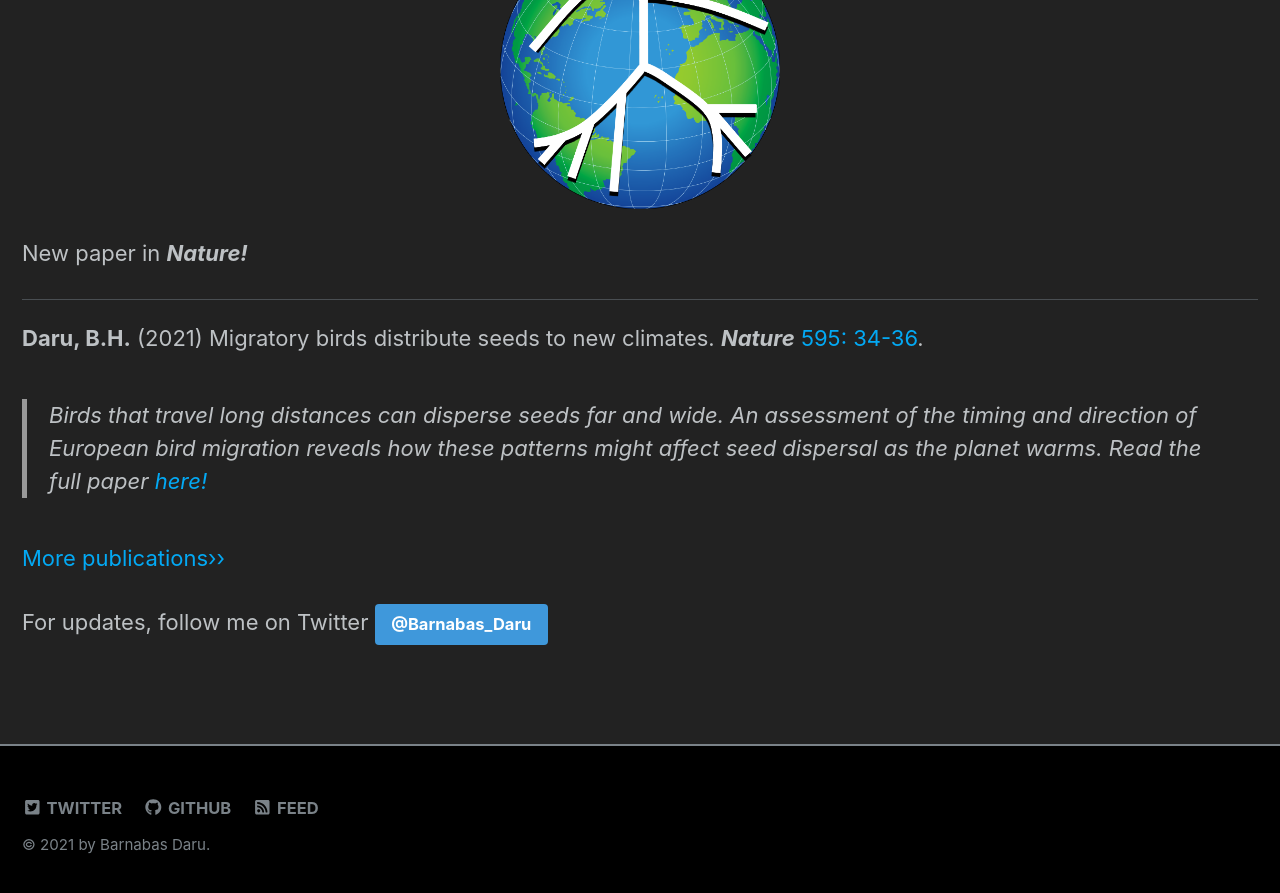
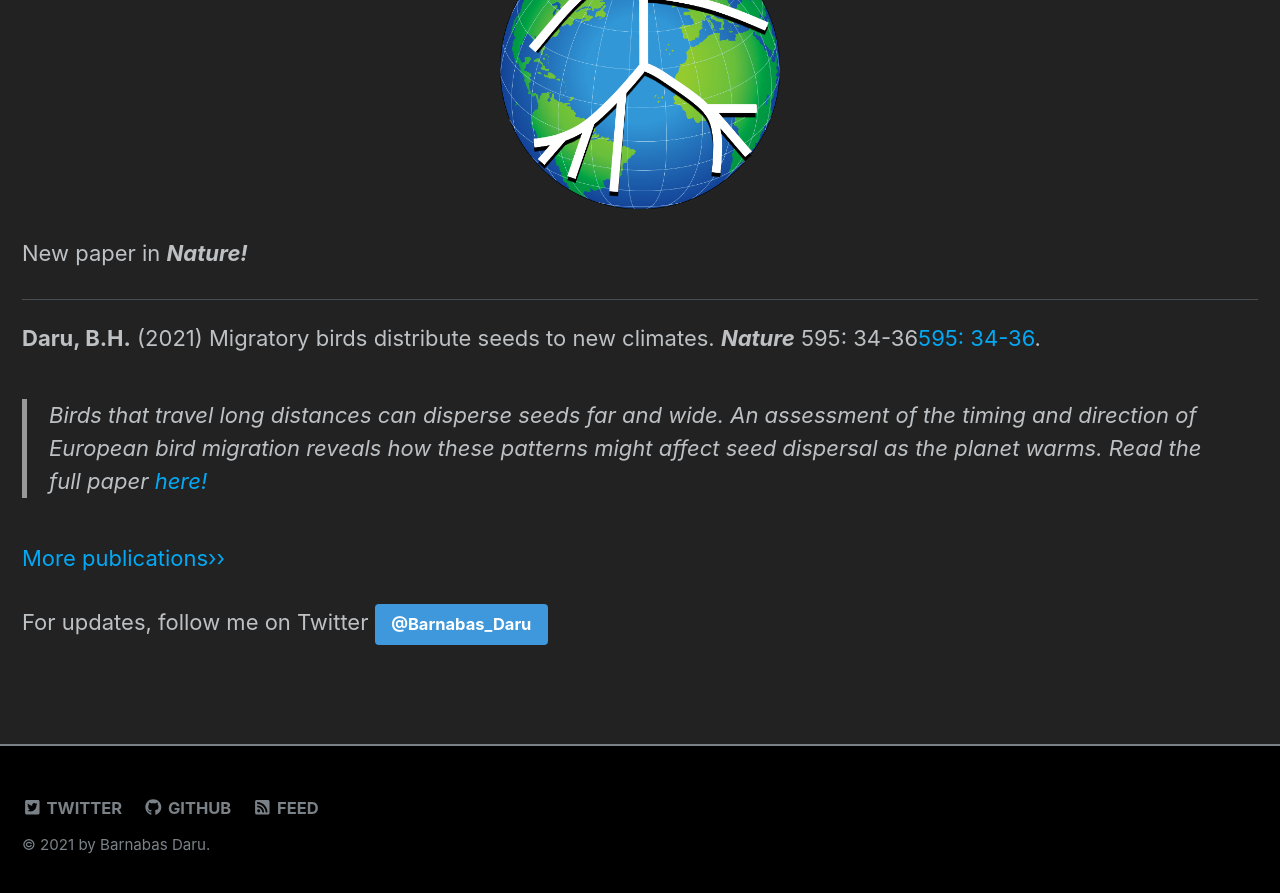
Before and after one commit to darunabas/darulab.github.io, a Jekyll site: the page built from index.html, in a window 1280 px wide and 900 px high, scrolled down 700 px. Shown: the top 893 px of the window. Built offline with Jekyll 4.4.1, drawn with Linux system fonts in a browser that asks for light colours; nearby versions of some CDN libraries; the list of posts is cut into pages by our own code.

Commit message:
Update index.html

```diff
--- a/index.html
+++ b/index.html
@@ -18,7 +18,7 @@ Interested in joining the lab? <a target="_blank" rel="noopener noreferrer" href
 <p>New paper in <b><i>Nature!</i></b>
 <p><hr>
 
-<p><b>Daru, B.H.</b> (2021) Migratory birds distribute seeds to new climates. <b><i>Nature</i></b> <a target="_blank" rel="noopener noreferrer" href="https://doi.org/10.1038/d41586-021-01547-1">595: 34-36</a>.
+<p><b>Daru, B.H.</b> (2021) Migratory birds distribute seeds to new climates. <b><i>Nature</i></b> 595: 34-36<a>595: 34-36</a>.
   <blockquote>
 <p>Birds that travel long distances can disperse seeds far and wide. An assessment of the timing and direction of European bird migration reveals how these patterns might affect seed dispersal as the planet warms. Read the full paper <a target="_blank" rel="noopener noreferrer" href="https://doi.org/10.1038/d41586-021-01547-1">here!</a></p>
 </blockquote>
```
